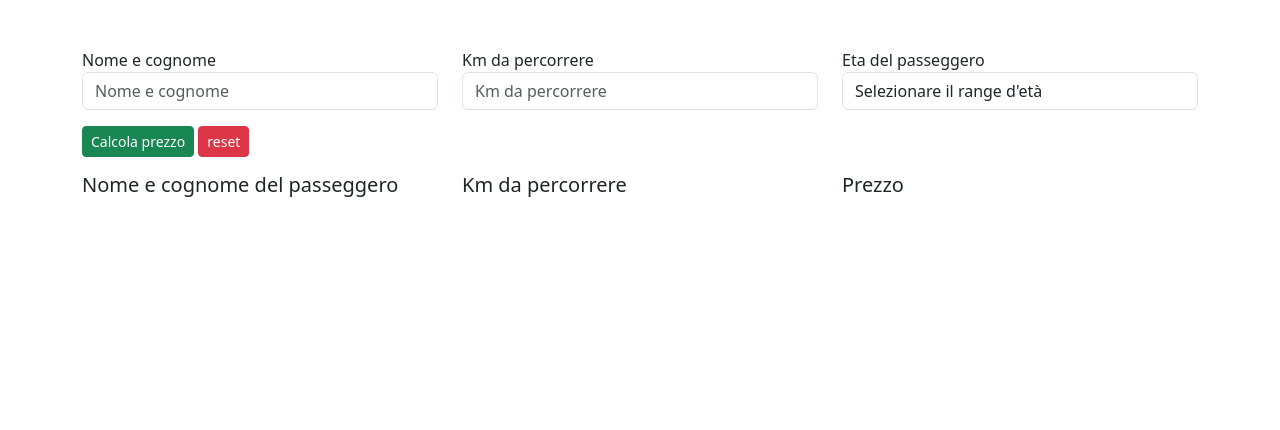
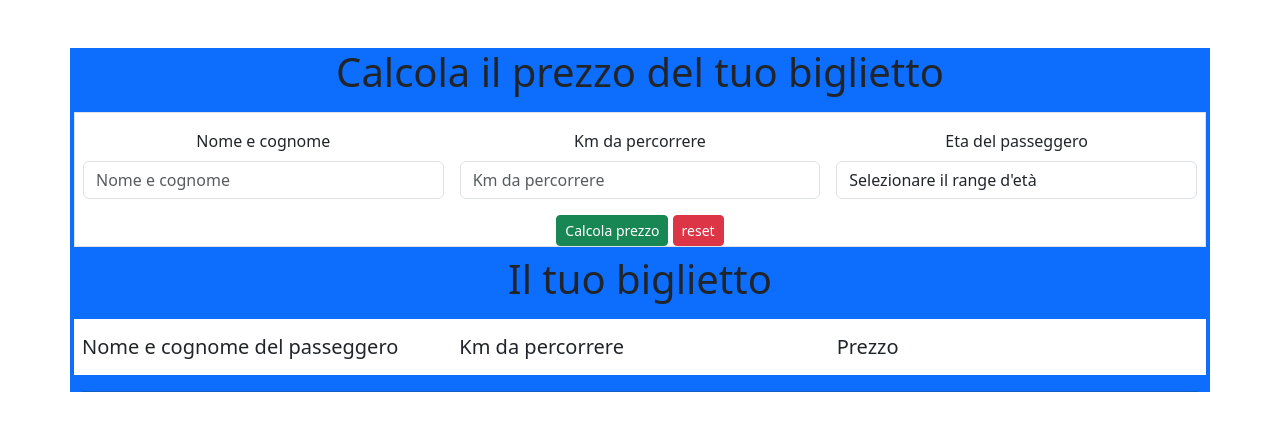
Before and after one commit to albertomandirola/js-biglietto-treno-form, a plain HTML site: page index.html in a window 1280 px wide. Drawn offline with nearby package versions, Linux system fonts and the light colour scheme.

Commit message:
added milestone 2

```diff
--- a/index.html
+++ b/index.html
@@ -8,33 +8,34 @@
     <link rel="stylesheet" href="./css/style.css">
 </head>
 <body>
-    <div class="container my-5">
-        <div class="row">
+    <div class="container-sm my-5 bg-primary">
+        <h1 class="text-center ">Calcola il prezzo del tuo biglietto</h1>
+        <div class="row text-center mt-3 g-3 bg-white border radious-2">
             <div class="col-12 col-md-4">
                 <label for="name" class="control-label">Nome e cognome</label>
-                <input type="text" class="form-control" name="name" id="name" placeholder="Nome e cognome">
+                <input type="text" class="form-control mt-2" name="name" id="name" placeholder="Nome e cognome">
             </div>
             <div class="col-12 col-md-4">
                 <label for="km" class="control-label">Km da percorrere</label>
-                <input type="number" class="form-control" min="0"name="km" id="km" placeholder="Km da percorrere">
+                <input type="number" class="form-control mt-2" min="0"name="km" id="km" placeholder="Km da percorrere">
             </div>
             <div class="col-12 col-md-4">
                 <label for="age" class="control-label">Eta del passeggero</label>
-                <select class="form-control" name="age" id="age">
+                <select class="form-control mt-2" name="age" id="age">
                     <option value="">Selezionare il range d'età</option>
                     <option value="1">Under 18</option>
                     <option value="2">Maggiorenne</option>
                     <option value="3">Over 65</option>
                 </select>
             </div>
-        </div>
-        <div class="row mt-3">
-            <div class="col-12">
+            <div class="col-12 mt-3">
                 <button id="calc-price" class="btn btn-sm btn-success">Calcola prezzo</button>
                 <button id="reset" class="btn btn-sm btn-danger">reset</button>
             </div>
         </div>
-        <div class="row mt-3">
+        <h1 class="text-center my-2">Il tuo biglietto</h1>
+
+        <div class="row g-3 mt-3 bg-white">
             <div class="col-12 col-md-4">
                 <h5>Nome e cognome del passeggero</h5>
                 <p id="name-surname"></p>
@@ -48,6 +49,7 @@
                 <p id="price"></p>
             </div>
         </div>
+        <hr>
     </div>
     <script type="text/javascript" src="./js/script.js"></script>
 </body>
```
